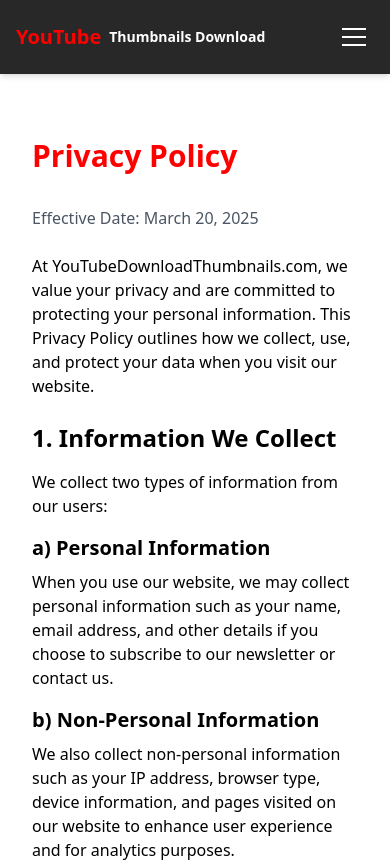
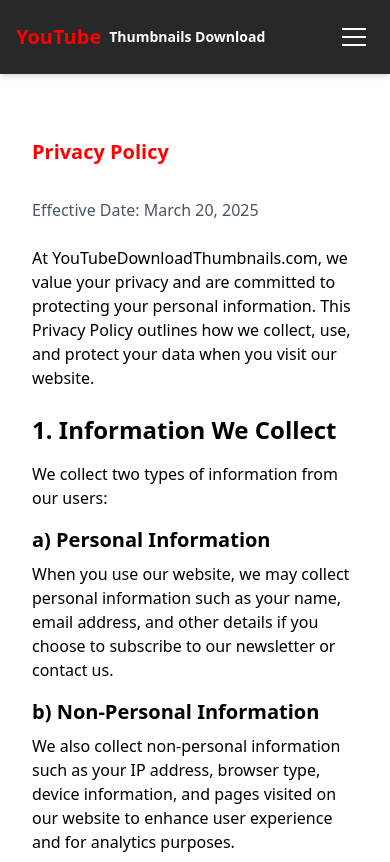
Before and after one commit to Mamdouhreda/YouTubeThumbnails, a Next.js app: page /privacy in a window 390 px wide. Shown: the top 862 px of the page. Built offline with nearby package versions, Linux system fonts and the light colour scheme.

Commit message:
update ahrefs

```diff
--- a/src/app/layout.js
+++ b/src/app/layout.js
@@ -70,7 +70,7 @@ export default function RootLayout({ children }) {
         {/* Ahrefs Analytics */}
         <script
           src="https://analytics.ahrefs.com/analytics.js"
-          data-key="Io6uTCdbv+LziOX9EGujMA"
+          data-key="3y1dapbvyN9uOeJGhQ78oA"
           async
         />
         {/* Auto-updating SEO date structured data */}
--- a/src/app/privacy/page.js
+++ b/src/app/privacy/page.js
@@ -18,7 +18,7 @@ export const metadata = {
 export default function PrivacyPolicy() {
   return (
     <div className="max-w-4xl mx-auto px-4 py-8">
-      <h1 className="text-3xl font-bold  mb-8 text-[#FF0000]">
+      <h1 className="text-xl sm:text-2xl md:text-3xl font-bold mb-8 text-[#FF0000]">
         Privacy Policy
       </h1>
 
```
